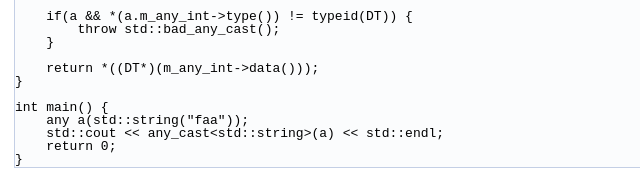
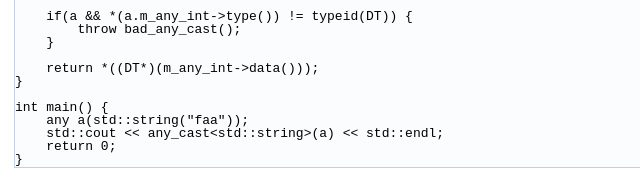
Before and after one commit to durandaltheta/cpp_template_workshop, a plain HTML site: page md_type_erasure_and_virtual_inheritance.html in a window 1280 px wide. Shown: the part 2538-2717 px from the top of the page, 0-640 px from the left. Drawn offline with Linux system fonts and the light colour scheme.

Commit message:
Deploying to gh-pages from @ durandaltheta/cpp_template_workshop@d885a384984f74518d8a0a3c63c76b653d3c8e45 🚀

```diff
--- a/md_type_erasure_and_virtual_inheritance.html
+++ b/md_type_erasure_and_virtual_inheritance.html
@@ -208,7 +208,7 @@ Combining virtual inheritance with type erasure</h1>
 <div class="line">    typedef std::decay_t&lt;T&gt; DT;</div>
 <div class="line"> </div>
 <div class="line">    if(a &amp;&amp; *(a.m_any_int-&gt;type()) != typeid(DT)) {</div>
-<div class="line">        throw std::bad_any_cast();</div>
+<div class="line">        throw bad_any_cast();</div>
 <div class="line">    }</div>
 <div class="line"> </div>
 <div class="line">    return *((DT*)(m_any_int-&gt;data()));</div>
```
